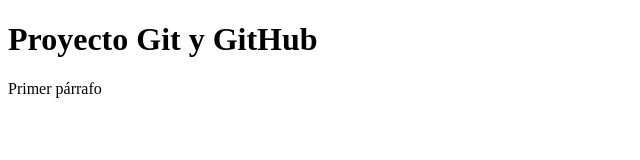
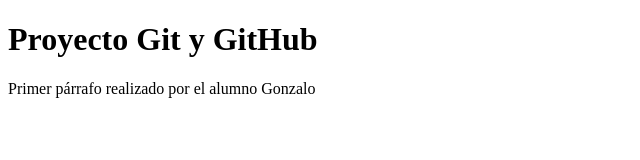
Before and after one commit to gonzaloredondomassigoge-afk/ProyectoGonzalo, a plain HTML site: page index.html in a window 1280 px wide. Shown: the whole page, without its empty margins (0-640 px from the left). Drawn offline with Linux system fonts and the light colour scheme.

Commit message:
Primer commit de rama correccion-parrafo

```diff
--- a/index.html
+++ b/index.html
@@ -6,7 +6,7 @@
 <body>
 
 <h1>Proyecto Git y GitHub</h1>
-<p>Primer párrafo</p>
+<p>Primer párrafo realizado por el alumno Gonzalo</p>
 
 </body>
 </html>
```
